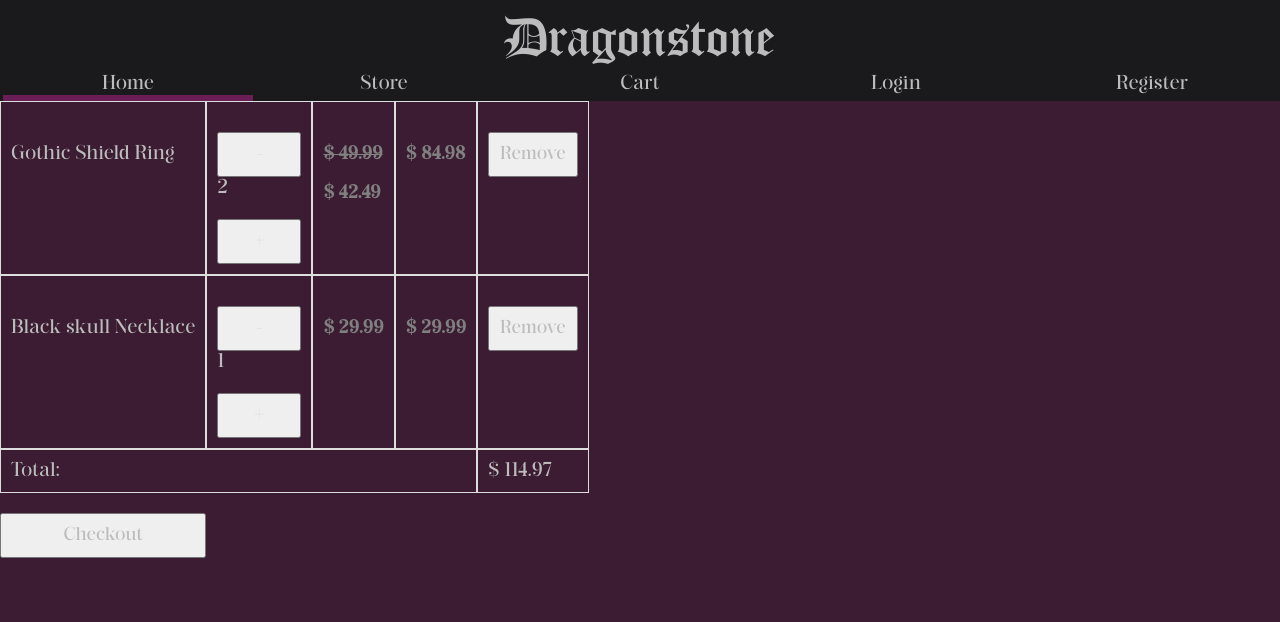
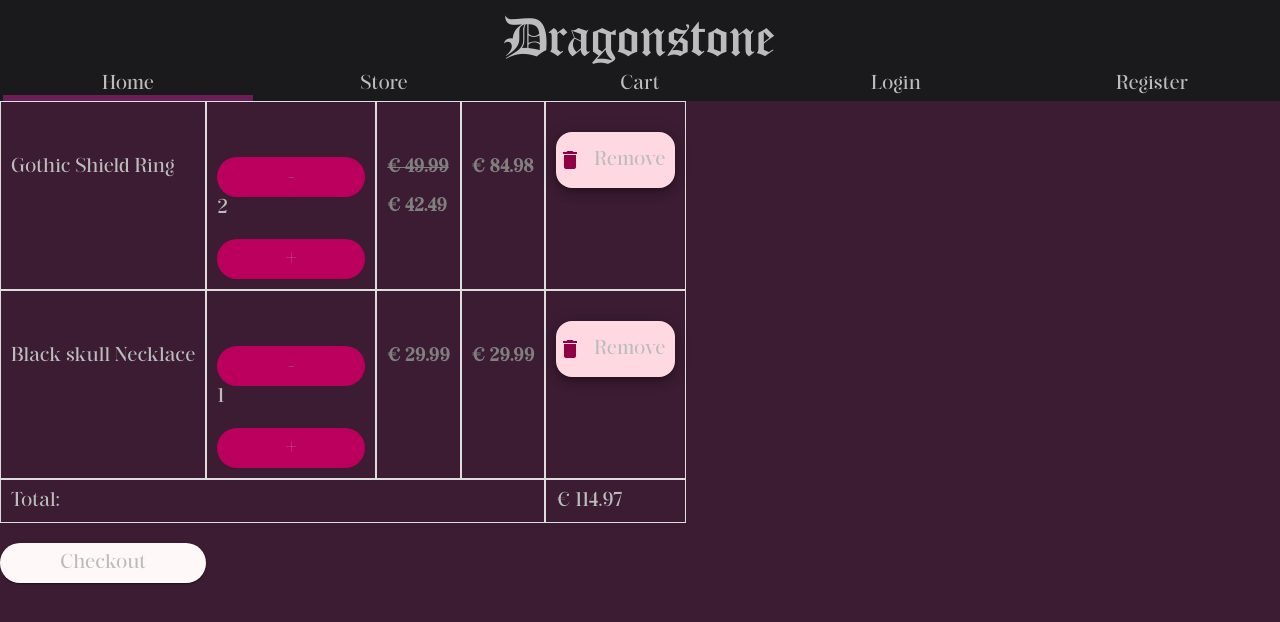
Before and after one commit to DeeAyDan/webkeret-dragonstone, an Angular app: page /cart in a window 1280 px wide. Shown: the top 622 px of the page. Built offline with nearby package versions, Linux system fonts and the light colour scheme.

Commit message:
added mats to cart

```diff
--- a/src/app/pages/cart/cart.component.html
+++ b/src/app/pages/cart/cart.component.html
@@ -1,9 +1,9 @@
 <tr *ngFor="let item of displayItems">
   <td>{{ item.product.name }}</td>
   <td>
-    <button (click)="decreaseQuantity(item.product)">-</button>
+    <button mat-flat-button (click)="decreaseQuantity(item.product)">-</button>
     {{ item.quantity }}
-    <button (click)="increaseQuantity(item.product)">+</button>
+    <button mat-flat-button (click)="increaseQuantity(item.product)">+</button>
   </td>
   <td *ngIf="item.product.onSale" class="on-sale">
     <p [ngStyle]="{ 'text-decoration': 'line-through' }">{{ item.product.price | formatPrice }}</p>
@@ -19,7 +19,7 @@
     <p>{{ item.product.price * item.quantity | formatPrice }}</p>
 
   <td>
-    <button (click)="removeFromCart(item.product)">Remove</button>
+    <button mat-fab extended="true" (click)="removeFromCart(item.product)"><mat-icon>delete</mat-icon> Remove</button>
   </td>
 </tr>
 
--- a/src/app/pages/cart/cart.component.ts
+++ b/src/app/pages/cart/cart.component.ts
@@ -7,10 +7,12 @@ import { Product } from '../../models/product';
 import { FormatPricePipe } from '../../shared/pipes/format-price.pipe';
 import { ConfirmRemoveDialogComponent } from '../confirm-remove-dialog/confirm-remove-dialog.component';
 import { MatDialog } from '@angular/material/dialog';
+import { MatButtonModule } from '@angular/material/button';
+import {MatIconModule} from '@angular/material/icon';
 
 @Component({
   selector: 'app-cart',
-  imports: [CommonModule, FormatPricePipe],
+  imports: [CommonModule, FormatPricePipe, MatButtonModule, MatIconModule],
   templateUrl: './cart.component.html',
   styleUrl: './cart.component.scss'
 })
--- a/src/app/pages/product-card/product-card.component.html
+++ b/src/app/pages/product-card/product-card.component.html
@@ -10,6 +10,6 @@
         }" class="price">{{product.price | formatPrice}}</p>
               <p *ngIf="product.onSale" class="sale-price">
                 {{product.discountedPrice | formatPrice}}</p></div>
-                <p class="rating"> {{ product.averageRating ? product.averageRating + ' / 5' : 'No Reviews' }}</p>
+                <p class="rating"> {{ product.averageRating ? product.averageRating + ' / 5' : '' }}</p>
       </div>
     </div>
--- a/src/app/shared/pipes/format-price.pipe.ts
+++ b/src/app/shared/pipes/format-price.pipe.ts
@@ -6,7 +6,7 @@ import { Pipe, PipeTransform } from '@angular/core';
 })
 export class FormatPricePipe implements PipeTransform {
 
-  transform(value: number | undefined | null, currencySymbol: string = '$ '): string {
+  transform(value: number | undefined | null, currencySymbol: string = '€ '): string {
     if (value === null || value === undefined || isNaN(value)) {
       return `${currencySymbol}0.00`;
     }
```
